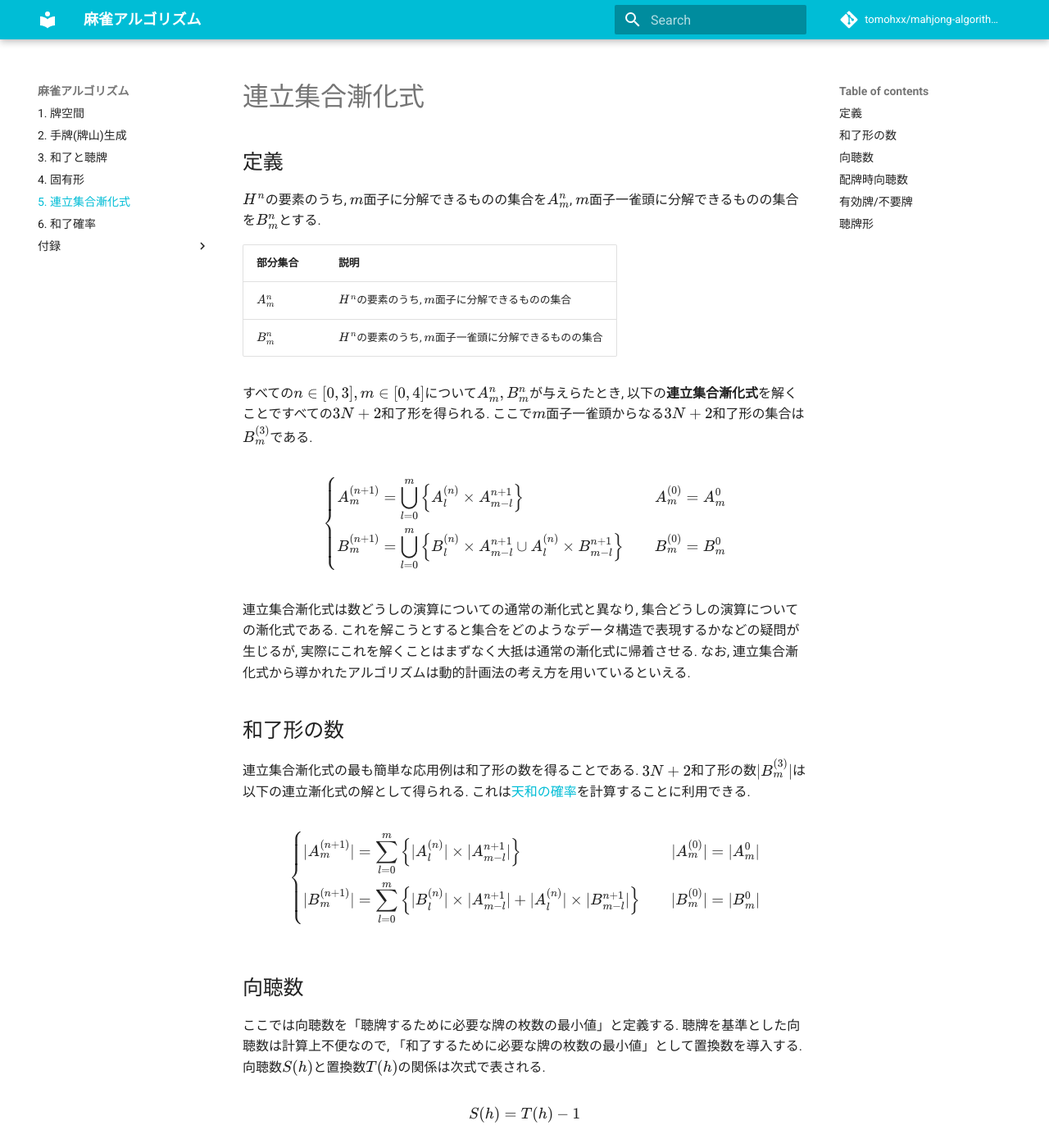
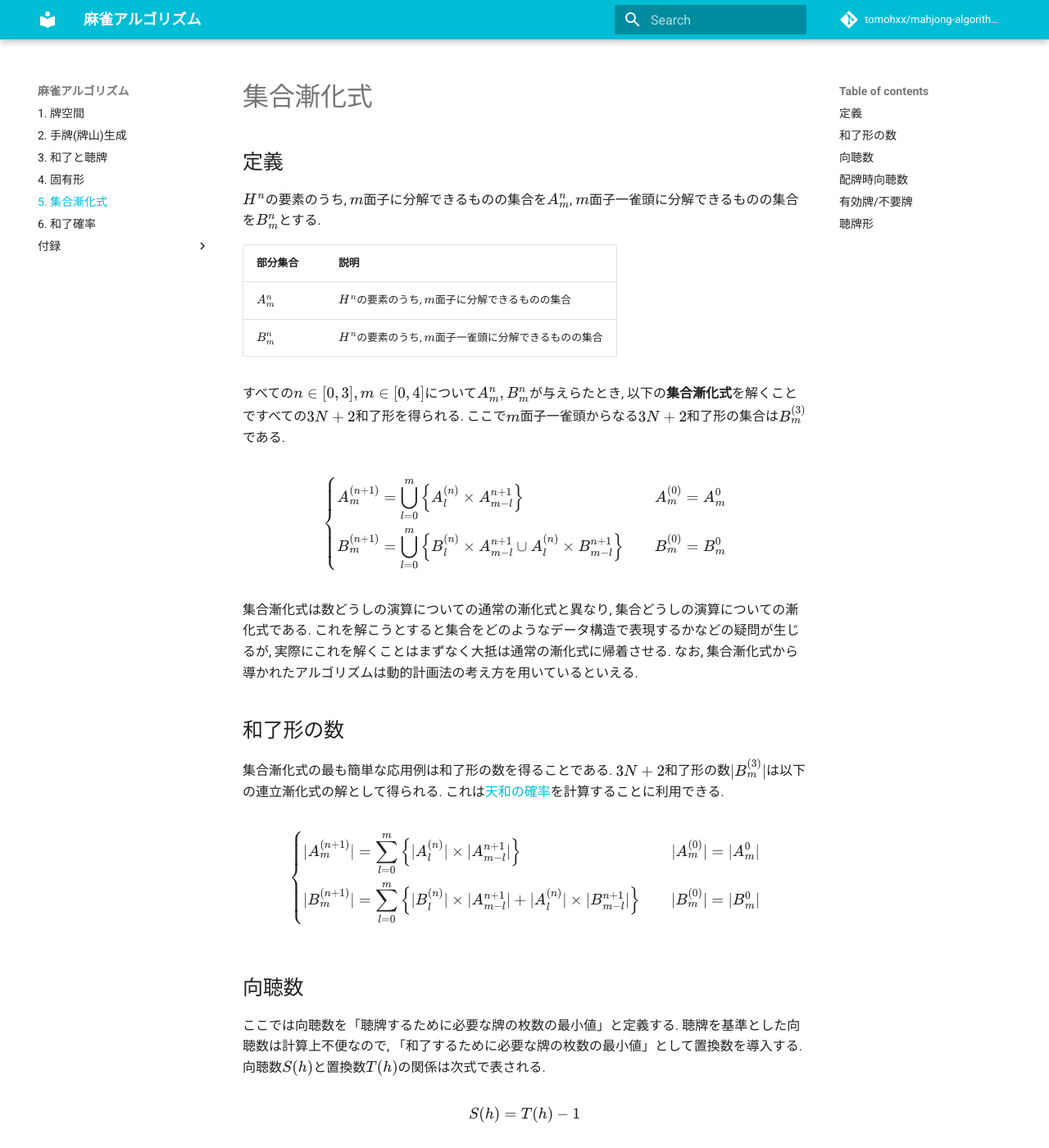
Before and after one commit to tomohxx/mahjong-algorithm-book, an MkDocs documentation site: the page built from docs/srf.md, in a window 1280 px wide and 1400 px high. Shown: the whole window at 82% size. Built offline with MkDocs 1.6.1 and Material for MkDocs 9.7.7, drawn with Linux system fonts in a browser that asks for light colours; comment, search, counter and statistics services are not loaded; some of the changed text lies outside the part shown.

Commit message:
change terminology

```diff
--- a/docs/ssrf.md
+++ b/docs/srf.md
@@ -1,4 +1,4 @@
-# 連立集合漸化式
+# 集合漸化式
 
 ## 定義
 
@@ -9,7 +9,7 @@ $H^n$の要素のうち, $m$面子に分解できるものの集合を$A^n_m$, $
 | $A^n_m$  | $H^n$の要素のうち, $m$面子に分解できるものの集合       |
 | $B^n_m$  | $H^n$の要素のうち, $m$面子一雀頭に分解できるものの集合 |
 
-すべての$n \in [0, 3], m \in [0, 4]$について$A^n_m, B^n_m$が与えらたとき, 以下の**連立集合漸化式**を解くことですべての$3N+2$和了形を得られる. ここで$m$面子一雀頭からなる$3N+2$和了形の集合は$B^{(3)}_m$である.
+すべての$n \in [0, 3], m \in [0, 4]$について$A^n_m, B^n_m$が与えらたとき, 以下の**集合漸化式**を解くことですべての$3N+2$和了形を得られる. ここで$m$面子一雀頭からなる$3N+2$和了形の集合は$B^{(3)}_m$である.
 
 $$
 \left\{
@@ -20,11 +20,11 @@ B^{(n+1)}_m &= \bigcup^{m}_{l=0} \left\{ B^{(n)}_l \times A^{n+1}_{m-l} \cup A^{
 \right. \\
 $$
 
-連立集合漸化式は数どうしの演算についての通常の漸化式と異なり, 集合どうしの演算についての漸化式である. これを解こうとすると集合をどのようなデータ構造で表現するかなどの疑問が生じるが, 実際にこれを解くことはまずなく大抵は通常の漸化式に帰着させる. なお, 連立集合漸化式から導かれたアルゴリズムは動的計画法の考え方を用いているといえる.
+集合漸化式は数どうしの演算についての通常の漸化式と異なり, 集合どうしの演算についての漸化式である. これを解こうとすると集合をどのようなデータ構造で表現するかなどの疑問が生じるが, 実際にこれを解くことはまずなく大抵は通常の漸化式に帰着させる. なお, 集合漸化式から導かれたアルゴリズムは動的計画法の考え方を用いているといえる.
 
 ## 和了形の数
 
-連立集合漸化式の最も簡単な応用例は和了形の数を得ることである. $3N+2$和了形の数$|B^{(3)}_m|$は以下の連立漸化式の解として得られる. これは[天和の確率](tenhou.md)を計算することに利用できる.
+集合漸化式の最も簡単な応用例は和了形の数を得ることである. $3N+2$和了形の数$|B^{(3)}_m|$は以下の連立漸化式の解として得られる. これは[天和の確率](tenhou.md)を計算することに利用できる.
 
 $$
 \left\{
@@ -95,7 +95,7 @@ $$
 
 ## 聴牌形
 
-和了形と同様に聴牌形も連立集合漸化式で表せる. 前述の$A^n_m, B^n_m$に加えて以下の集合$C^n_m, D^n_m$を考える.
+和了形と同様に聴牌形も集合漸化式で表せる. 前述の$A^n_m, B^n_m$に加えて以下の集合$C^n_m, D^n_m$を考える.
 
 | 部分集合 | 説明                                                                      |
 | :------- | :------------------------------------------------------------------------ |
@@ -104,7 +104,7 @@ $$
 | $C^n_m$  | $H^n$の要素のうち, あと 1 枚追加すると$m$面子に分解できるものの集合       |
 | $D^n_m$  | $H^n$の要素のうち, あと 1 枚追加すると$m$面子一雀頭に分解できるものの集合 |
 
-すべての$n \in [0, 3], m \in [0, 4]$について$A^n_m, B^n_m, C^n_m, D^n_m$が与えらたとき, 以下の連立集合漸化式を解くことですべての$3N+1$聴牌形の集合$D^{(3)}_m$を得られる.
+すべての$n \in [0, 3], m \in [0, 4]$について$A^n_m, B^n_m, C^n_m, D^n_m$が与えらたとき, 以下の集合漸化式を解くことですべての$3N+1$聴牌形の集合$D^{(3)}_m$を得られる.
 
 $$
 \left\{
--- a/mkdocs.yml
+++ b/mkdocs.yml
@@ -39,7 +39,7 @@ nav:
   - 2. 手牌(牌山)生成: 'generating_hand.md'
   - 3. 和了と聴牌: 'winning_hand.md'
   - 4. 固有形: 'unique_form.md'
-  - 5. 連立集合漸化式: 'ssrf.md'
+  - 5. 集合漸化式: 'srf.md'
   - 6. 和了確率: 'probability.md'
   - 付録:
       - A. 天和の確率: 'tenhou.md'
```
Also changed, not shown: docs/tenhou.md (+1 -1 lines).
